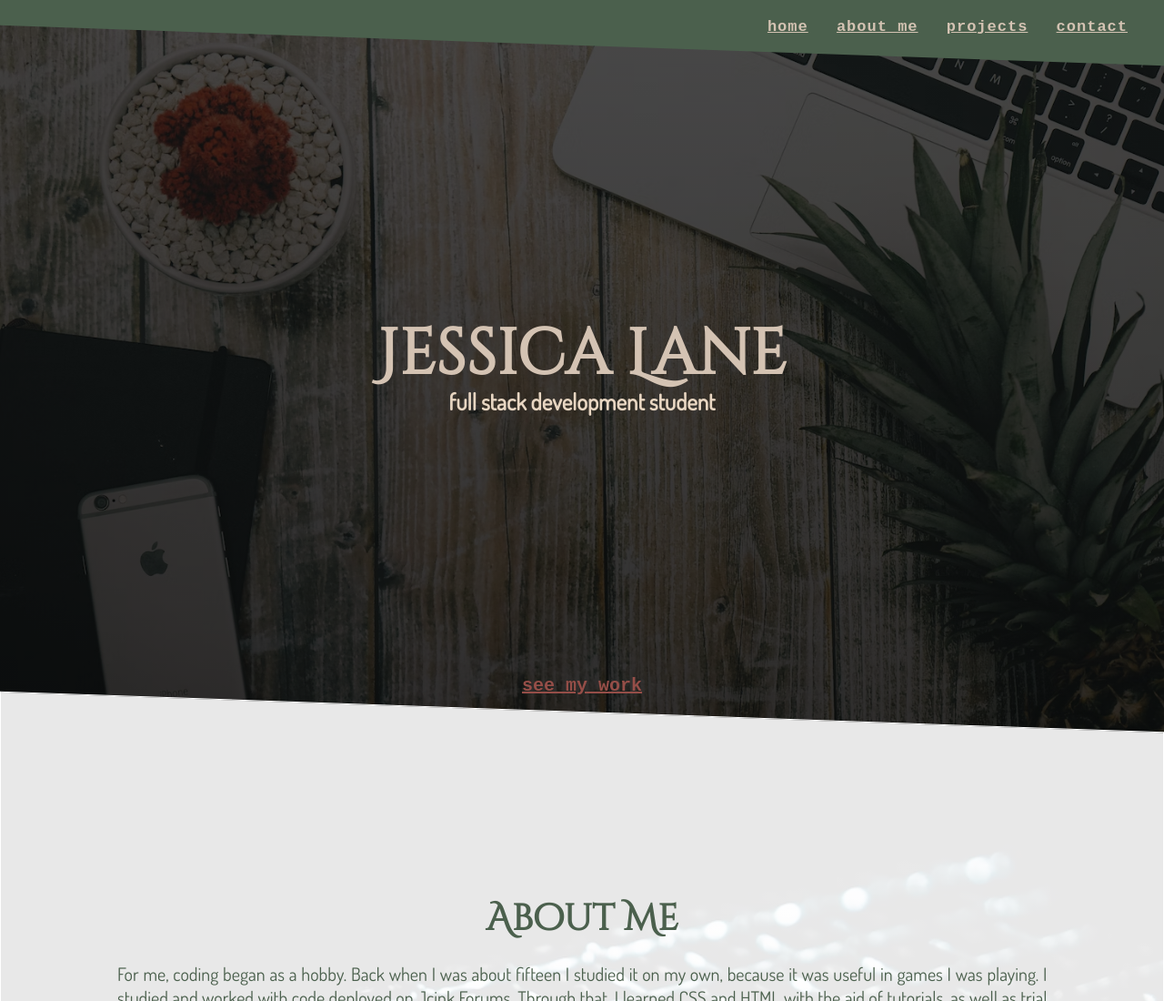
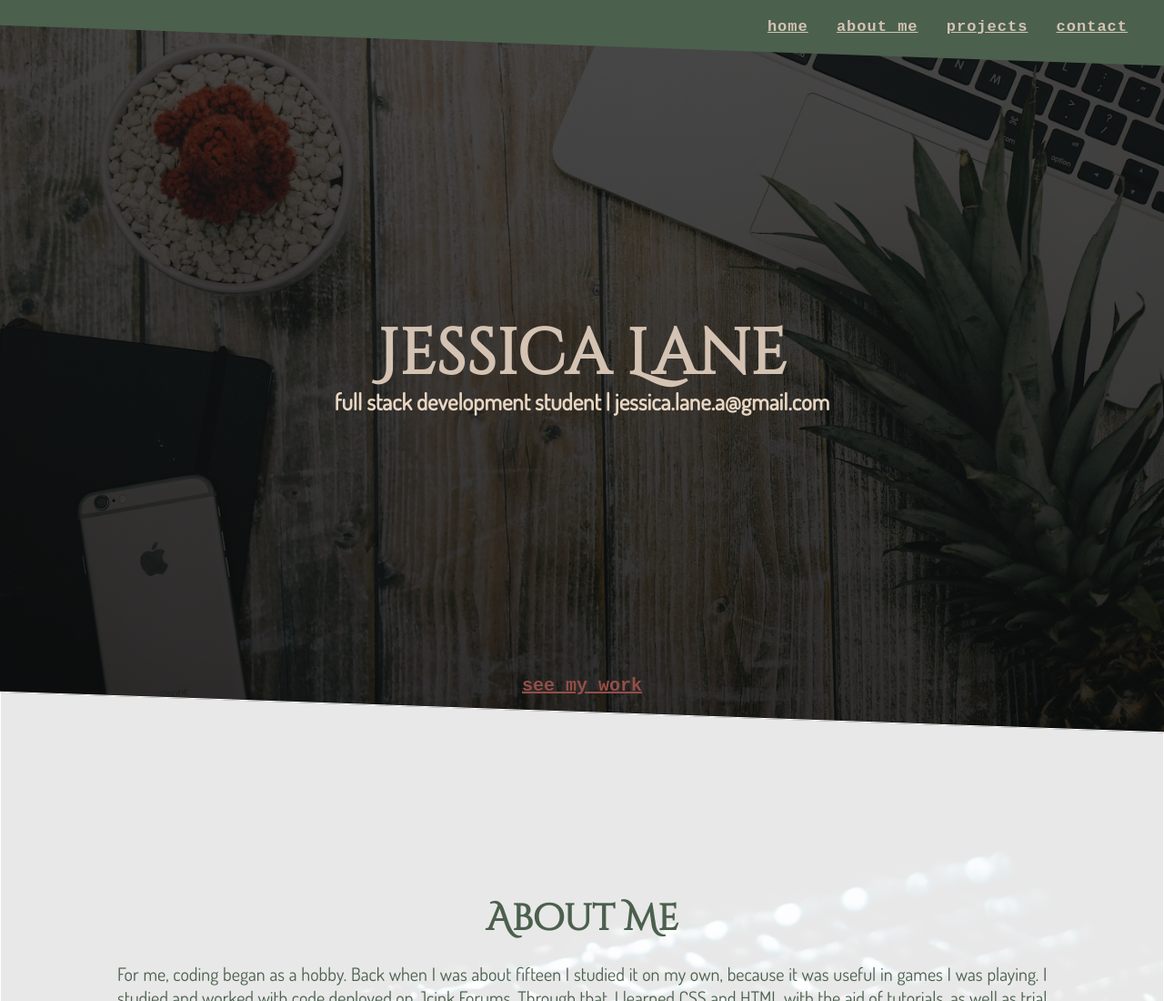
Before and after one commit to jessalane/JALportfolio, a plain HTML site: page index.html in a window 1280 px wide. Shown: the top 1100 px of the page at 91% size. Drawn offline with Linux system fonts and the light colour scheme; a web font is replaced by a local one.

Commit message:
trying to push the css

```diff
--- a/index.html
+++ b/index.html
@@ -25,7 +25,7 @@
 
   <header class="flexCont">
     <h1>Jessica Lane</h1>
-    <h2>full stack development student</h2>
+    <h2>full stack development student | jessica.lane.a@gmail.com</h2>
     <h6> <a href="#projects">see my work</a></h6>
   </header>
   <section id="about">
```
